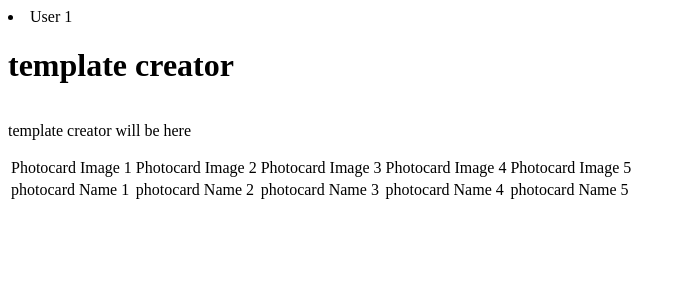
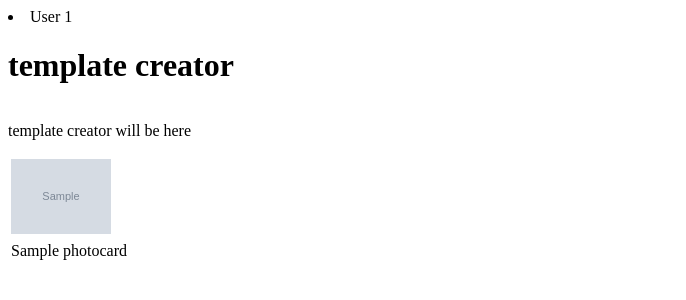
Before and after one commit to malizas/capstone-project, a Flask app: page /template_creator in a window 1280 px wide. Shown: the top 300 px of the page, without its empty margins (0-686 px from the left). Run offline with Flask 2, Linux system fonts and the light colour scheme; the visitor is signed in with stand-in values (Sample User, id 1); tables that the repository leaves empty hold one stand-in row (values such as "Sample post"); grey boxes marked "Sample" are stand-in pictures.

Commit message:
work on template creator

```diff
--- a/crud.py
+++ b/crud.py
@@ -58,6 +58,9 @@ def create_template(font_family, font_color, bg_color, user):
     db.session.add(template)
     db.session.commit()
 
+def all_templates():
+    return Template.query.all()
+
 def temp_by_user(user):
     """Returns templates associated with user"""
     return Template.query.filter(Template.user_id == user).all()
--- a/templates/template.html
+++ b/templates/template.html
@@ -11,13 +11,13 @@
     <div class="column" style="height:500px;width:700px;border:1 px solid gray;overflow:auto;">
         <table>
             <tr>
-                {% for i in range(1,6)%}
-                <td>Photocard Image {{ i }}</td>
+                {% for card in photocards %}
+                <td><img src="{{card.pc_img}}" width="100px" height="auto"></td>
                 {% endfor %}
             </tr>
             <tr>
-                {% for i in range(1,6)%}
-                <td>photocard Name {{ i }}</td>
+                {% for card in photocards %}
+                <td style="text-align:center">{{ card.pc_name }}</td>
                 {% endfor %}
             </tr>
           </table>
```
Also changed, not shown: seed.py (+6 -1 lines).
